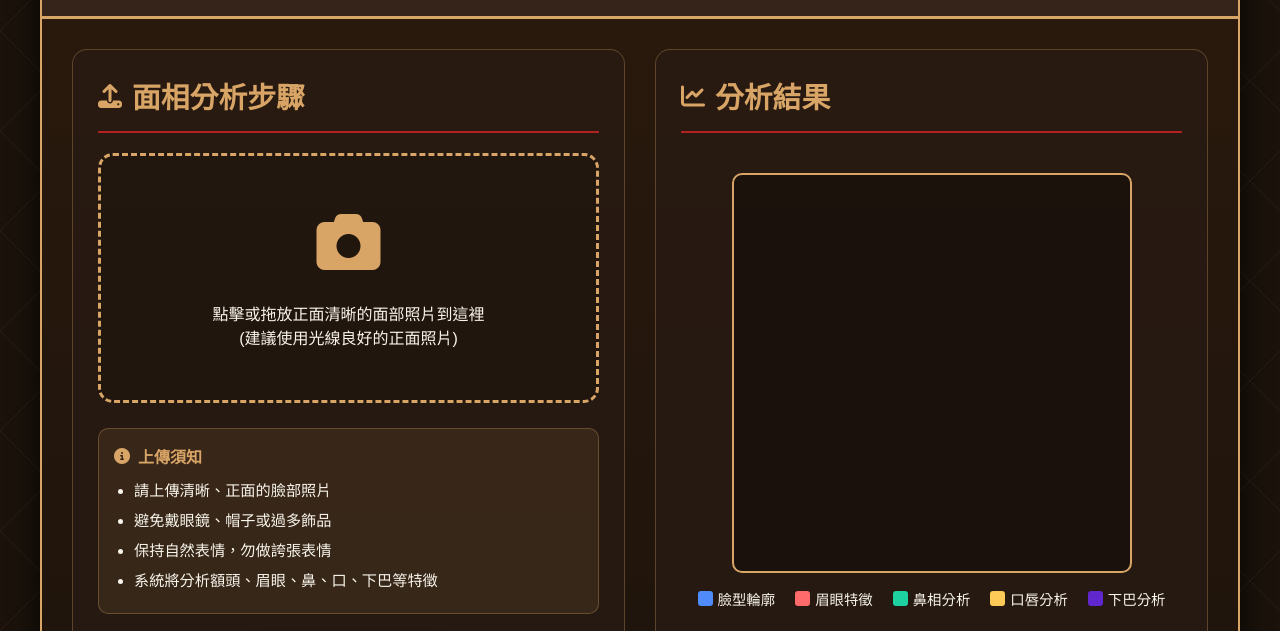
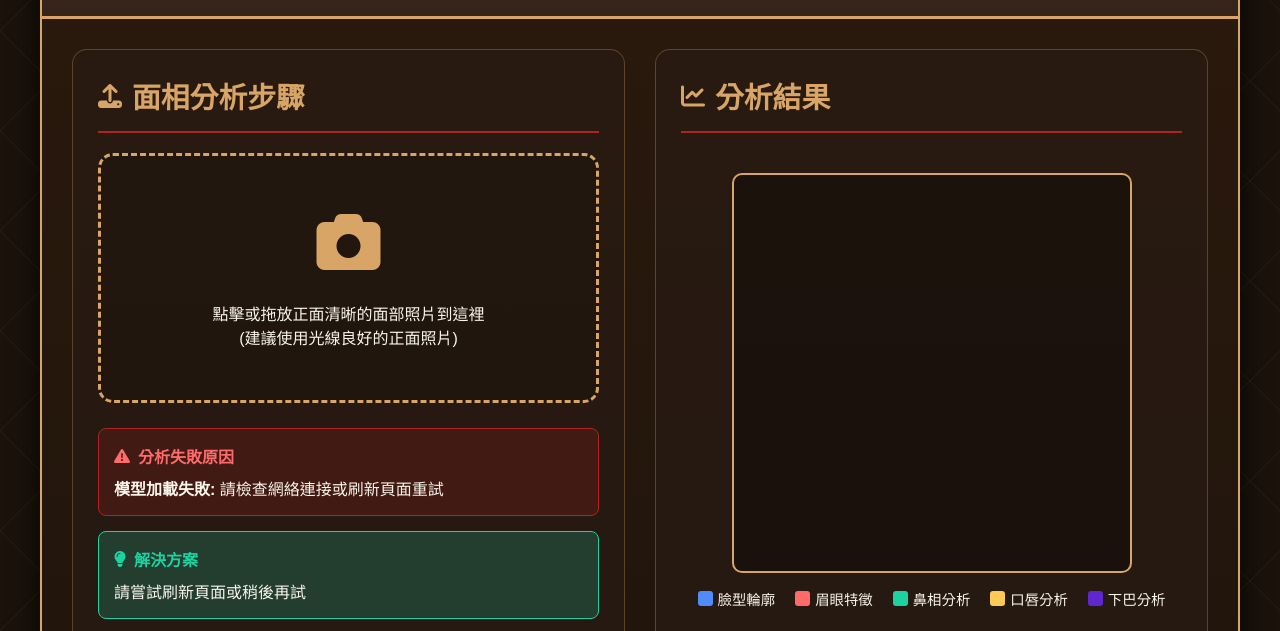
Before and after one commit to sk20313/kao8, a plain HTML site: page TEST.html in a window 1280 px wide. Shown: the part 169-800 px from the top of the page. Drawn offline with Linux system fonts and the light colour scheme.

Commit message:
Update TEST.html

```diff
--- a/TEST.html
+++ b/TEST.html
@@ -384,6 +384,42 @@
             font-size: 0.95rem;
         }
 
+        .error-box {
+            background: rgba(178, 34, 34, 0.2);
+            border: 1px solid var(--accent-color);
+            border-radius: 8px;
+            padding: 15px;
+            margin-top: 15px;
+            display: none;
+        }
+
+        .error-title {
+            color: #ff6b6b;
+            font-weight: bold;
+            margin-bottom: 8px;
+            display: flex;
+            align-items: center;
+            gap: 8px;
+        }
+
+        .solution-box {
+            background: rgba(29, 209, 161, 0.2);
+            border: 1px solid #1dd1a1;
+            border-radius: 8px;
+            padding: 15px;
+            margin-top: 15px;
+            display: none;
+        }
+
+        .solution-title {
+            color: #1dd1a1;
+            font-weight: bold;
+            margin-bottom: 8px;
+            display: flex;
+            align-items: center;
+            gap: 8px;
+        }
+
         @media (max-width: 768px) {
             .main-content {
                 flex-direction: column;
@@ -422,6 +458,16 @@
                     <p>點擊或拖放正面清晰的面部照片到這裡</p>
                     <p class="small">(建議使用光線良好的正面照片)</p>
                     <input type="file" id="fileInput" accept="image/*" hidden />
+                </div>
+
+                <div class="error-box" id="errorBox">
+                    <div class="error-title"><i class="fas fa-exclamation-triangle"></i> 分析失敗原因</div>
+                    <p id="errorMessage">模型加載失敗，請檢查網絡連接或刷新頁面重試</p>
+                </div>
+
+                <div class="solution-box" id="solutionBox">
+                    <div class="solution-title"><i class="fas fa-lightbulb"></i> 解決方案</div>
+                    <p id="solutionMessage">1. 確保您的設備已連接網絡<br>2. 刷新頁面重新加載模型<br>3. 使用Chrome或Firefox瀏覽器</p>
                 </div>
 
                 <div class="instructions">
@@ -508,11 +554,16 @@
         const traitList = document.getElementById('traitList');
         const loadingIndicator = document.getElementById('loadingIndicator');
         const waitingText = analysisResult.querySelector('.waiting-text');
+        const errorBox = document.getElementById('errorBox');
+        const errorMessage = document.getElementById('errorMessage');
+        const solutionBox = document.getElementById('solutionBox');
+        const solutionMessage = document.getElementById('solutionMessage');
 
         // 全局變量
         let loadedImage = null;
         let faceDetection = null;
         let showMesh = true;
+        let modelsLoaded = false;
         let analysisData = {
             faceShape: '',
             forehead: '',
@@ -527,16 +578,32 @@
         // 初始化face-api.js模型
         async function initFaceAPI() {
             try {
+                // 使用正確的模型路徑
                 await Promise.all([
-                    faceapi.nets.tinyFaceDetector.loadFromUri('https://raw.githubusercontent.com/justadudewhohacks/face-api.js/master/weights'),
-                    faceapi.nets.faceLandmark68Net.loadFromUri('https://raw.githubusercontent.com/justadudewhohacks/face-api.js/master/weights'),
-                    faceapi.nets.faceExpressionNet.loadFromUri('https://raw.githubusercontent.com/justadudewhohacks/face-api.js/master/weights')
+                    faceapi.nets.tinyFaceDetector.loadFromUri('/models'),
+                    faceapi.nets.faceLandmark68Net.loadFromUri('/models'),
+                    faceapi.nets.faceExpressionNet.loadFromUri('/models')
                 ]);
                 console.log('FaceAPI models loaded');
+                modelsLoaded = true;
             } catch (e) {
                 console.error('Error loading FaceAPI models:', e);
-                alert('無法載入AI模型，請刷新頁面重試');
+                showError('模型加載失敗', '請檢查網絡連接或刷新頁面重試');
             }
+        }
+
+        // 顯示錯誤信息
+        function showError(title, message, solution) {
+            errorMessage.innerHTML = `<strong>${title}:</strong> ${message}`;
+            solutionMessage.innerHTML = solution || '請嘗試刷新頁面或稍後再試';
+            errorBox.style.display = 'block';
+            solutionBox.style.display = 'block';
+        }
+
+        // 隱藏錯誤信息
+        function hideError() {
+            errorBox.style.display = 'none';
+            solutionBox.style.display = 'none';
         }
 
         // 初始化
@@ -567,6 +634,7 @@
         });
 
         function handleFile() {
+            hideError();
             const file = fileInput.files[0];
             if (!file || !file.type.match('image.*')) return alert('請選擇有效的圖片檔');
 
@@ -611,6 +679,10 @@
         // AI分析按鈕
         aiBtn.addEventListener('click', async () => {
             if (!loadedImage) return alert('請先上傳圖片');
+            if (!modelsLoaded) {
+                showError('AI模型未載入', '請等待模型載入完成或刷新頁面', '1. 等待幾秒後重試<br>2. 刷新頁面重新加載模型<br>3. 檢查瀏覽器控制台獲取更多信息');
+                return;
+            }
 
             // 顯示加載指示器
             loadingIndicator.style.display = 'block';
@@ -624,7 +696,8 @@
 
                 if (!detections) {
                     loadingIndicator.style.display = 'none';
-                    return alert('未檢測到人臉，請上傳清晰的正面照片');
+                    showError('未檢測到人臉', '請上傳清晰的正面照片', '1. 確保照片中人臉清晰可見<br>2. 嘗試不同角度的照片<br>3. 避免佩戴眼鏡或帽子');
+                    return;
                 }
 
                 faceDetection = detections;
@@ -644,7 +717,7 @@
             } catch (error) {
                 console.error('Face detection error:', error);
                 loadingIndicator.style.display = 'none';
-                alert('面相分析失敗，請重試');
+                showError('面相分析失敗', error.message, '1. 刷新頁面後重試<br>2. 使用不同的照片<br>3. 檢查瀏覽器控制台獲取更多信息');
             }
         });
 
```
